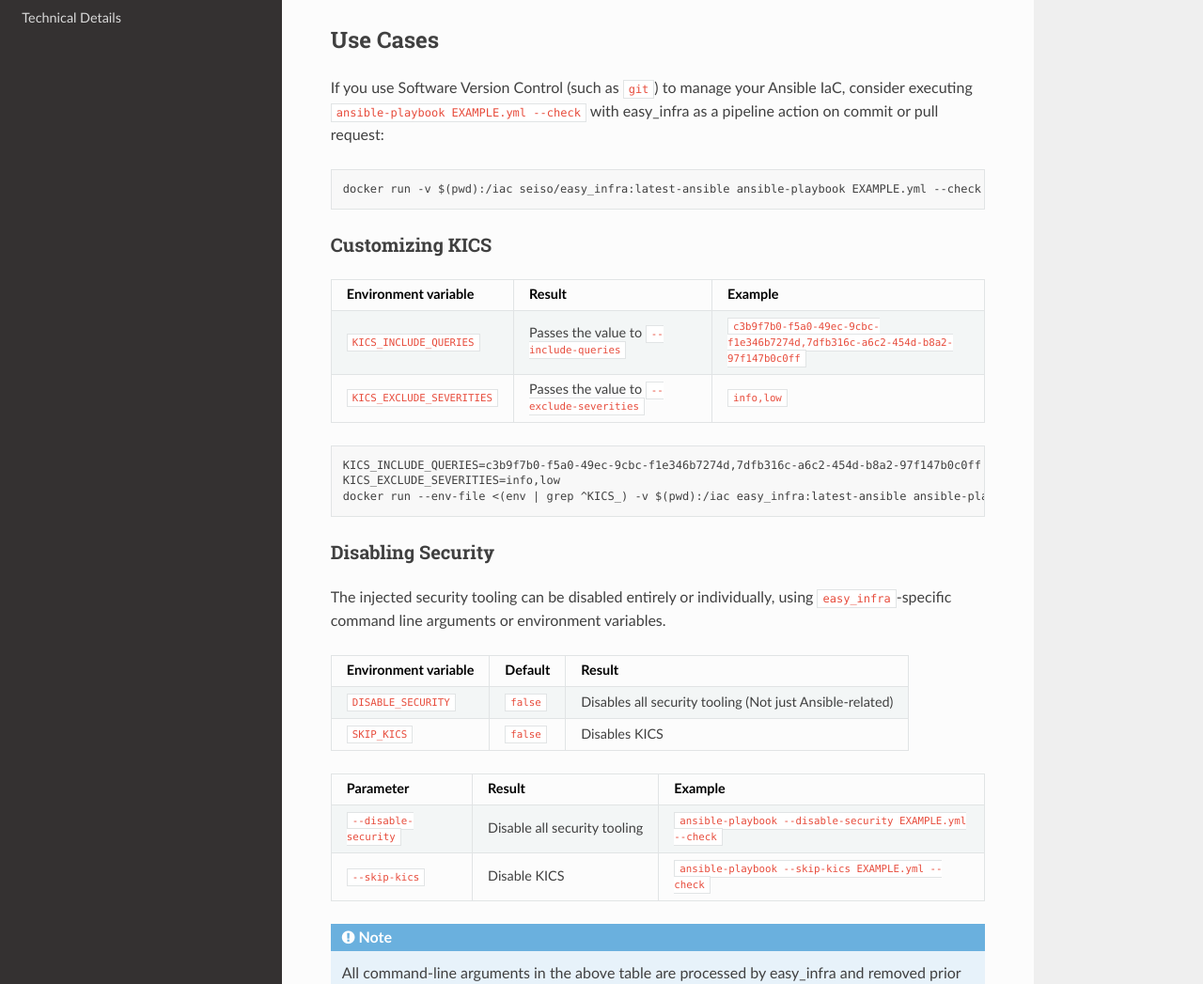
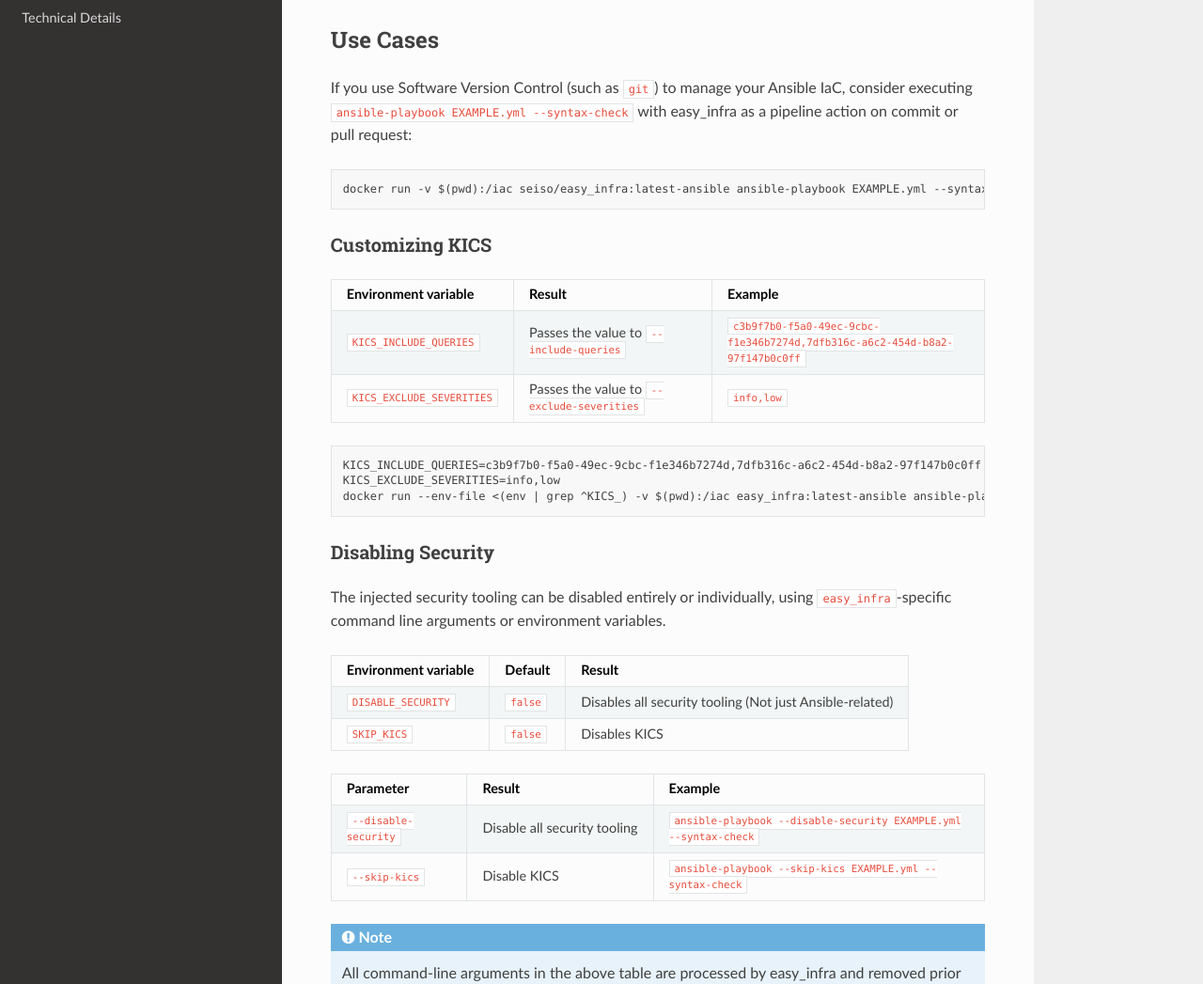
Before and after one commit to SeisoLLC/easy_infra, a Sphinx documentation site: the page built from docs/Ansible/index.rst, in a window 1280 px wide and 1400 px high. Shown: the part 328-1375 px from the top of the window at 94% size. Built offline with Sphinx 7.4.7 and the Read the Docs theme 2.0.0, drawn with Linux system fonts in a browser that asks for light colours.

Commit message:
docs: fix ansible docs regarding syntax checking

```diff
--- a/docs/Ansible/index.rst
+++ b/docs/Ansible/index.rst
@@ -14,10 +14,10 @@
 Use Cases
 ---------
 
-If you use Software Version Control (such as ``git``) to manage your Ansible IaC, consider executing ``ansible-playbook EXAMPLE.yml --check`` with
+If you use Software Version Control (such as ``git``) to manage your Ansible IaC, consider executing ``ansible-playbook EXAMPLE.yml --syntax-check`` with
 easy_infra as a pipeline action on commit or pull request::
 
-    docker run -v $(pwd):/iac seiso/easy_infra:latest-ansible ansible-playbook EXAMPLE.yml --check
+    docker run -v $(pwd):/iac seiso/easy_infra:latest-ansible ansible-playbook EXAMPLE.yml --syntax-check
 
 Customizing KICS
 ^^^^^^^^^^^^^^^^
@@ -34,7 +34,7 @@
 
     KICS_INCLUDE_QUERIES=c3b9f7b0-f5a0-49ec-9cbc-f1e346b7274d,7dfb316c-a6c2-454d-b8a2-97f147b0c0ff
     KICS_EXCLUDE_SEVERITIES=info,low
-    docker run --env-file <(env | grep ^KICS_) -v $(pwd):/iac easy_infra:latest-ansible ansible-playbook EXAMPLE.yml --check
+    docker run --env-file <(env | grep ^KICS_) -v $(pwd):/iac easy_infra:latest-ansible ansible-playbook EXAMPLE.yml --syntax-check
 
 Disabling Security
 ^^^^^^^^^^^^^^^^^^
@@ -49,13 +49,13 @@
 | ``SKIP_KICS``        | ``false`` | Disables KICS                                            |
 +----------------------+-----------+----------------------------------------------------------+
 
-+------------------------+------------------------------+-------------------------------------------------------------+
-| Parameter              | Result                       | Example                                                     |
-+========================+==============================+=============================================================+
-| ``--disable-security`` | Disable all security tooling | ``ansible-playbook --disable-security EXAMPLE.yml --check`` |
-+------------------------+------------------------------+-------------------------------------------------------------+
-| ``--skip-kics``        | Disable KICS                 | ``ansible-playbook --skip-kics EXAMPLE.yml --check``        |
-+------------------------+------------------------------+-------------------------------------------------------------+
++------------------------+------------------------------+--------------------------------------------------------------------+
+| Parameter              | Result                       | Example                                                            |
++========================+==============================+====================================================================+
+| ``--disable-security`` | Disable all security tooling | ``ansible-playbook --disable-security EXAMPLE.yml --syntax-check`` |
++------------------------+------------------------------+--------------------------------------------------------------------+
+| ``--skip-kics``        | Disable KICS                 | ``ansible-playbook --skip-kics EXAMPLE.yml --syntax-check``        |
++------------------------+------------------------------+--------------------------------------------------------------------+
 
 .. note::
     All command-line arguments in the above table are processed by easy_infra and removed prior to passing parameters to Ansible commands.
```
